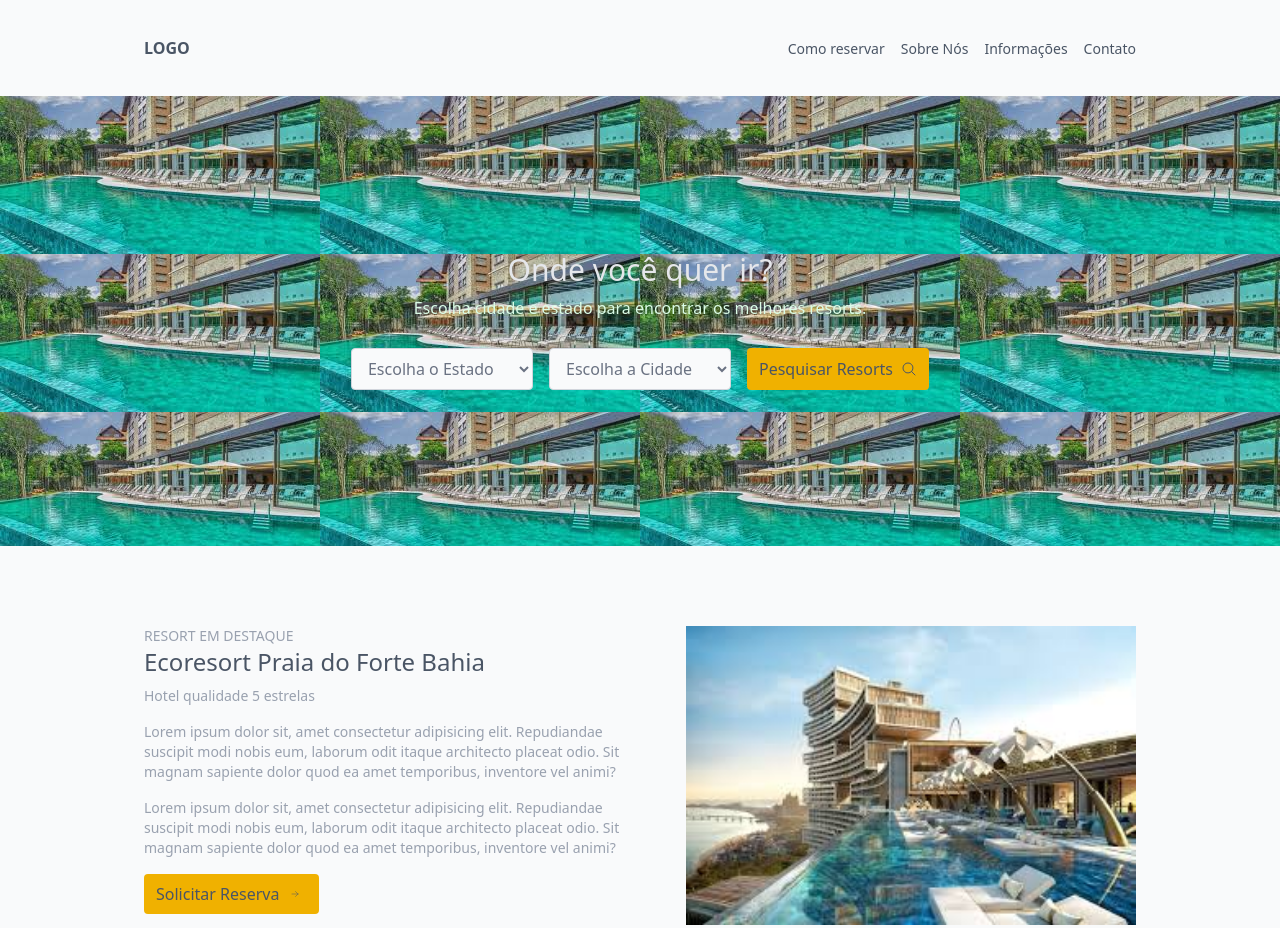
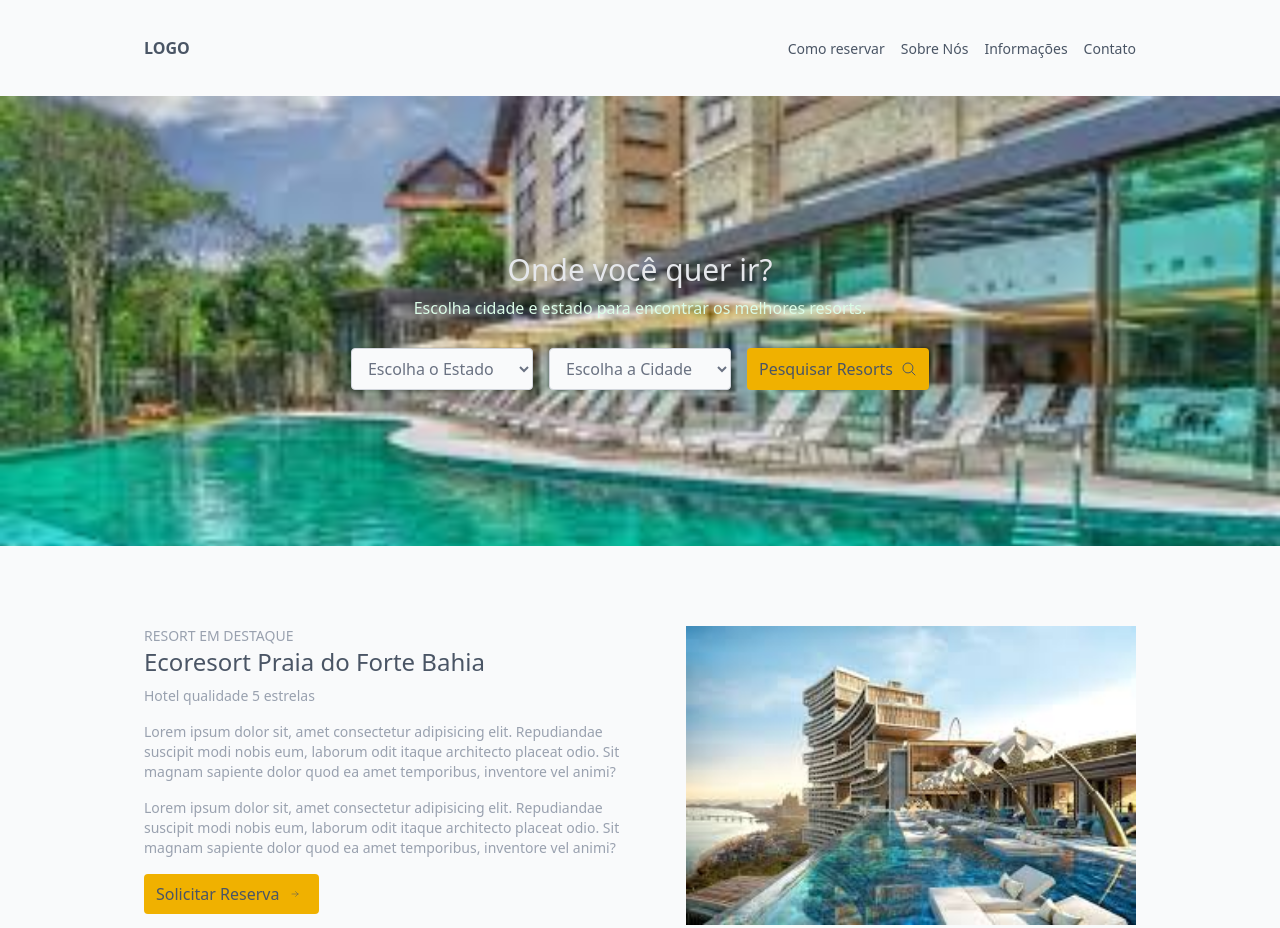
Before and after one commit to AnaLuciaRatcz/Tailwind, a plain HTML site: page index.html in a window 1280 px wide. Shown: the top 928 px of the page. Drawn offline with nearby package versions, Linux system fonts and the light colour scheme.

Commit message:
atualizações

```diff
--- a/index.html
+++ b/index.html
@@ -32,7 +32,7 @@
     </div>
     </div>
     <!--banner-->
-    <div style="background: url('./fotos/hotelCapa.png'); height: 450px;">
+    <div style="background: url('./fotos/hotelCapa.png'); background-size: cover; height: 450px;">
         <div
         class="container max-w-5xl mx-auto h-full px-4 flex items-center justify-center">
       <div>
```
